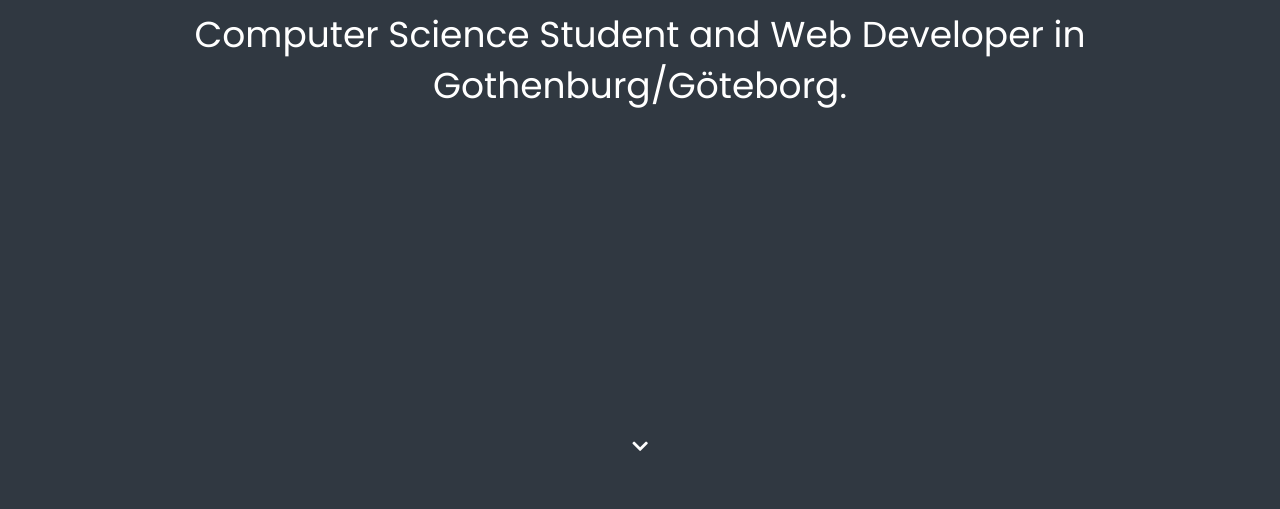
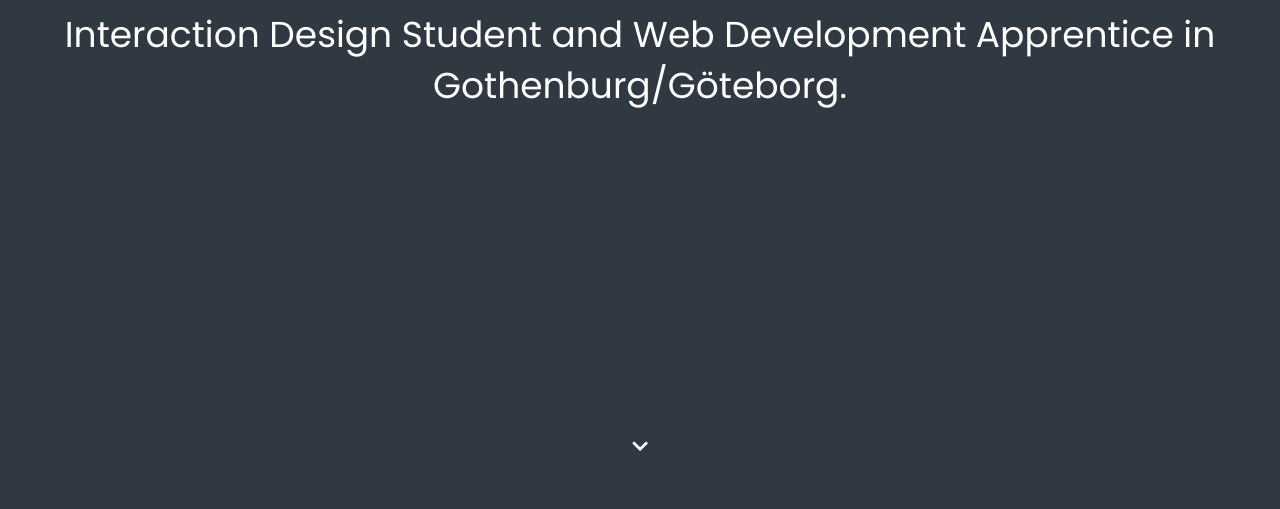
Before and after one commit to mitaosi/mitaosi.github.io, a plain HTML site: page index.html in a window 1280 px wide. Shown: the part 291-800 px from the top of the page. Drawn offline with Linux system fonts and the light colour scheme.

Commit message:
Update index.html

```diff
--- a/index.html
+++ b/index.html
@@ -40,7 +40,7 @@
     <div class="jumbotron">
         <div class="jumbotron-text">
           <h1>Qing Lin</h1>
-          <p>Computer Science Student and Web Developer in Gothenburg/Göteborg.</p>
+          <p>Interaction Design Student and Web Development Apprentice in Gothenburg/Göteborg.</p>
         </div>
         <div id="down-arrow">
           <span><a href="#welcome-section"><i class="fa fa-chevron-down" aria-hidden="true"></i></a></span>
```
